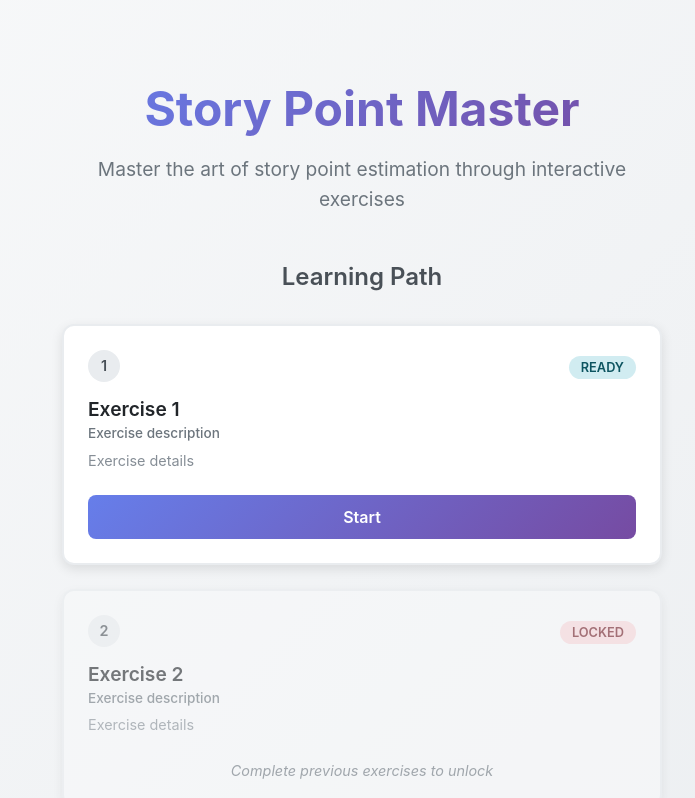
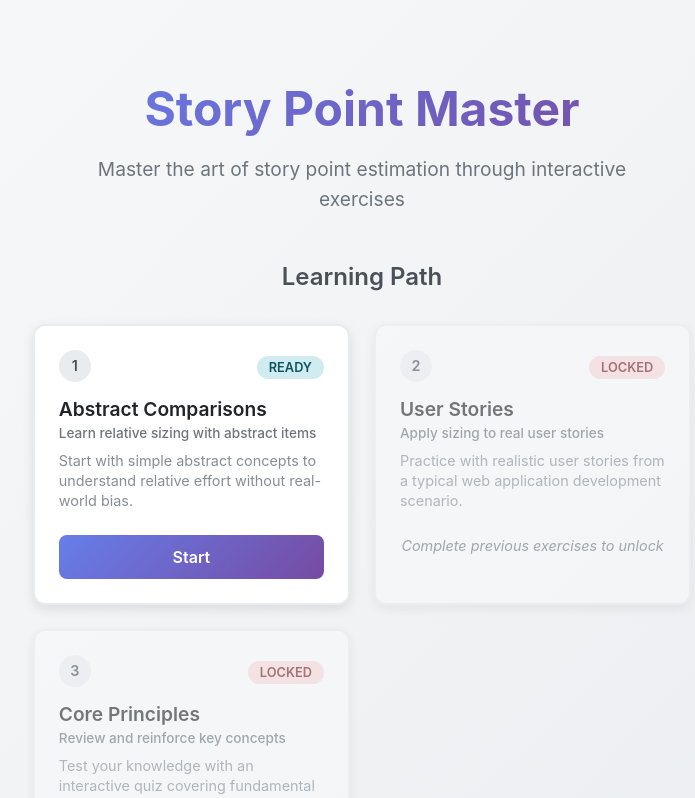
Before and after one commit to pienaaranker/storypoints, a React (Vite) app: page / in a window 1280 px wide. Shown: the top 798 px of the page, without its empty margins (278-973 px from the left). Built offline with nearby package versions, Linux system fonts and the light colour scheme.

Commit message:
Add design example and refactor exercise items for improved clarity and functionality

```diff
--- a/src/components/Home.jsx
+++ b/src/components/Home.jsx
@@ -22,9 +22,9 @@ function Home({ exerciseProgress, onNavigate, onStartFresh }) {
 
         const exerciseList = exerciseConfigs.map((config, index) => ({
           number: index + 1,
-          title: config?.metadata?.title || `Exercise ${index + 1}`,
-          description: config?.metadata?.description || 'Exercise description',
-          details: config?.metadata?.details || 'Exercise details'
+          title: config?.title || `Exercise ${index + 1}`,
+          description: config?.description || 'Exercise description',
+          details: config?.details || 'Exercise details'
         }))
 
         setExercises(exerciseList)
--- a/src/data/exercise1-items.json
+++ b/src/data/exercise1-items.json
@@ -7,12 +7,12 @@
   },
   "items": [
     {
-      "id": "grain-of-sand",
-      "name": "A grain of sand",
-      "description": "Tiny, lightweight, easily moved",
-      "correctOrder": 1,
-      "correctPoints": 1,
-      "explanation": "Minimal effort required - can be moved with a gentle breath or touch."
+      "id": "mountain",
+      "name": "A mountain",
+      "description": "Massive geological formation",
+      "correctOrder": 4,
+      "correctPoints": 13,
+      "explanation": "Practically impossible to move - would require extraordinary resources and geological-scale intervention."
     },
     {
       "id": "pebble",
@@ -23,20 +23,20 @@
       "explanation": "Requires deliberate action but minimal physical effort - easily picked up and moved by hand."
     },
     {
+      "id": "grain-of-sand",
+      "name": "A grain of sand",
+      "description": "Tiny, lightweight, easily moved",
+      "correctOrder": 1,
+      "correctPoints": 1,
+      "explanation": "Minimal effort required - can be moved with a gentle breath or touch."
+    },
+    {
       "id": "boulder",
       "name": "A boulder",
       "description": "Large rock, requires significant effort",
       "correctOrder": 3,
       "correctPoints": 5,
       "explanation": "Substantial effort required - needs tools, multiple people, or machinery to move effectively."
-    },
-    {
-      "id": "mountain",
-      "name": "A mountain",
-      "description": "Massive geological formation",
-      "correctOrder": 4,
-      "correctPoints": 13,
-      "explanation": "Practically impossible to move - would require extraordinary resources and geological-scale intervention."
     }
   ]
 }
```
Also changed, not shown: 1 other file (tests, documents, lock files or other folders).
